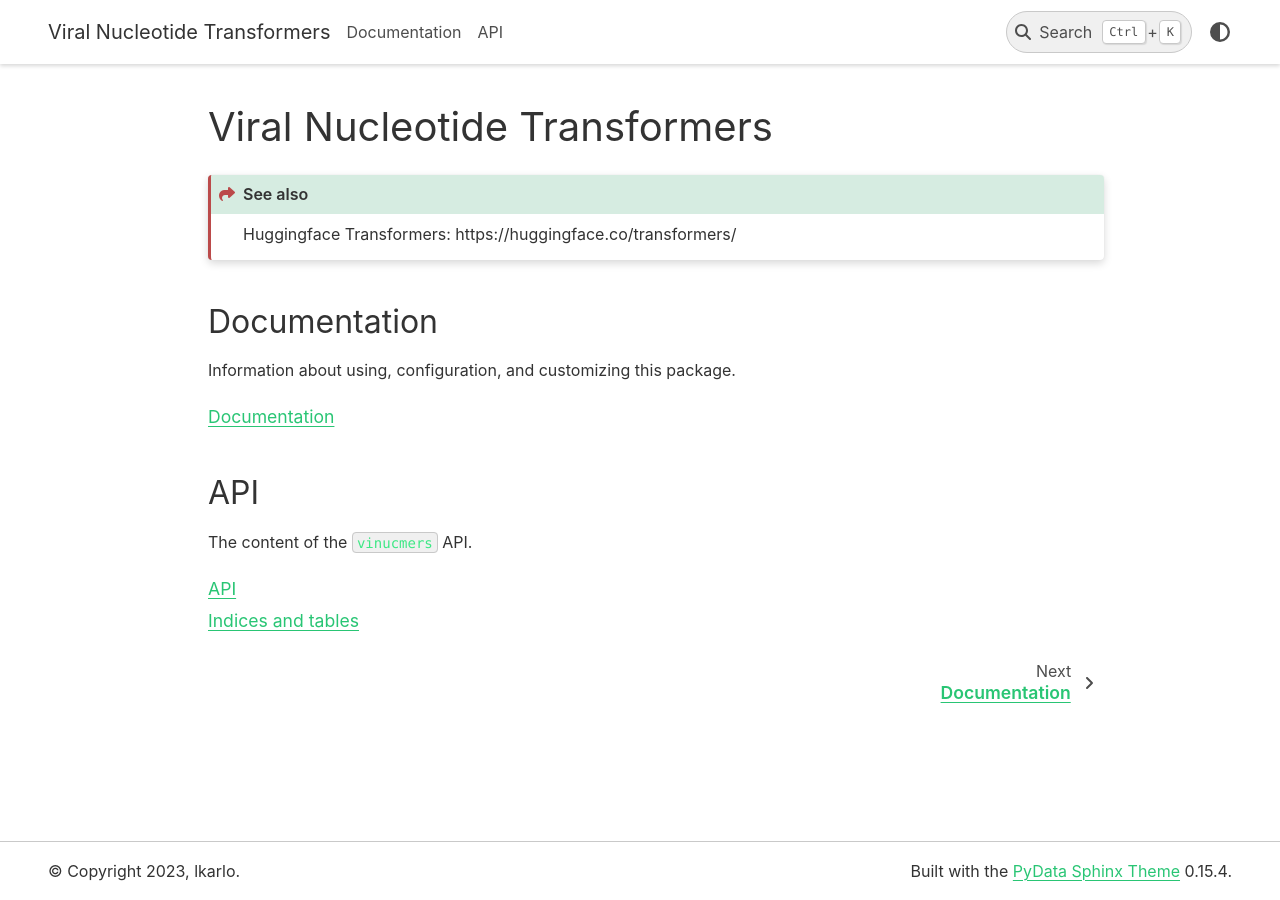
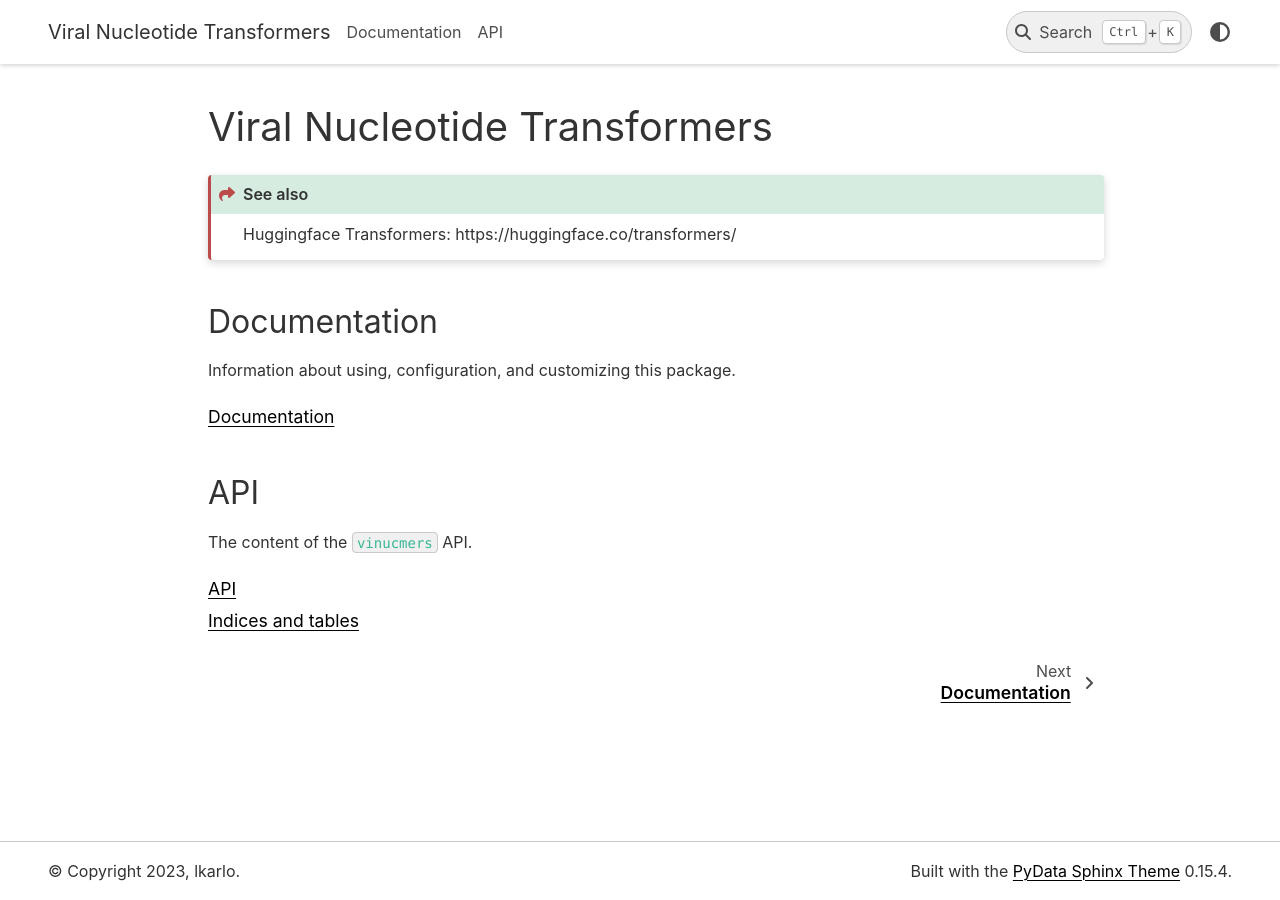
Before and after one commit to ghlee7411/viral-nucleotide-transformers, a Sphinx documentation site: the page built from docs/index.md, in a window 1280 px wide. Built offline with Sphinx 7.4.7 and the PyData theme 0.15.4, drawn with Linux system fonts in a browser that asks for light colours.

Commit message:
change docs style

```diff
--- a/docs/_static/style.css
+++ b/docs/_static/style.css
@@ -25,7 +25,7 @@ html[data-theme="light"] {
     /*****************************************************************************
     * main colors
     */
-    --pst-color-primary: rgb(41, 197, 116);
+    --pst-color-primary: rgb(0, 0, 0);
     --pst-color-secondary: rgb(205, 80, 98);
     --pst-color-success: rgb(187, 74, 74);
     --pst-color-info: var(--pst-color-primary);
@@ -64,7 +64,7 @@ html[data-theme="light"] {
     --pst-color-link-hover: var(--pst-color-secondary);
 
     /* // inline code */
-    --pst-color-inline-code: rgb(62, 232, 133);
+    --pst-color-inline-code: rgb(56, 183, 149);
 
     /* // targeted content */
     --pst-color-target: rgb(251, 229, 78);
@@ -84,7 +84,7 @@ html[data-theme="light"] {
     /*****************************************************************************
     * main colors
     */
-    --pst-color-primary: rgb(41, 197, 116);
+    --pst-color-primary: rgb(255, 255, 255);
     --pst-color-secondary: rgb(205, 80, 98);
     --pst-color-success: rgb(187, 74, 74);
     --pst-color-info: var(--pst-color-primary);
```
